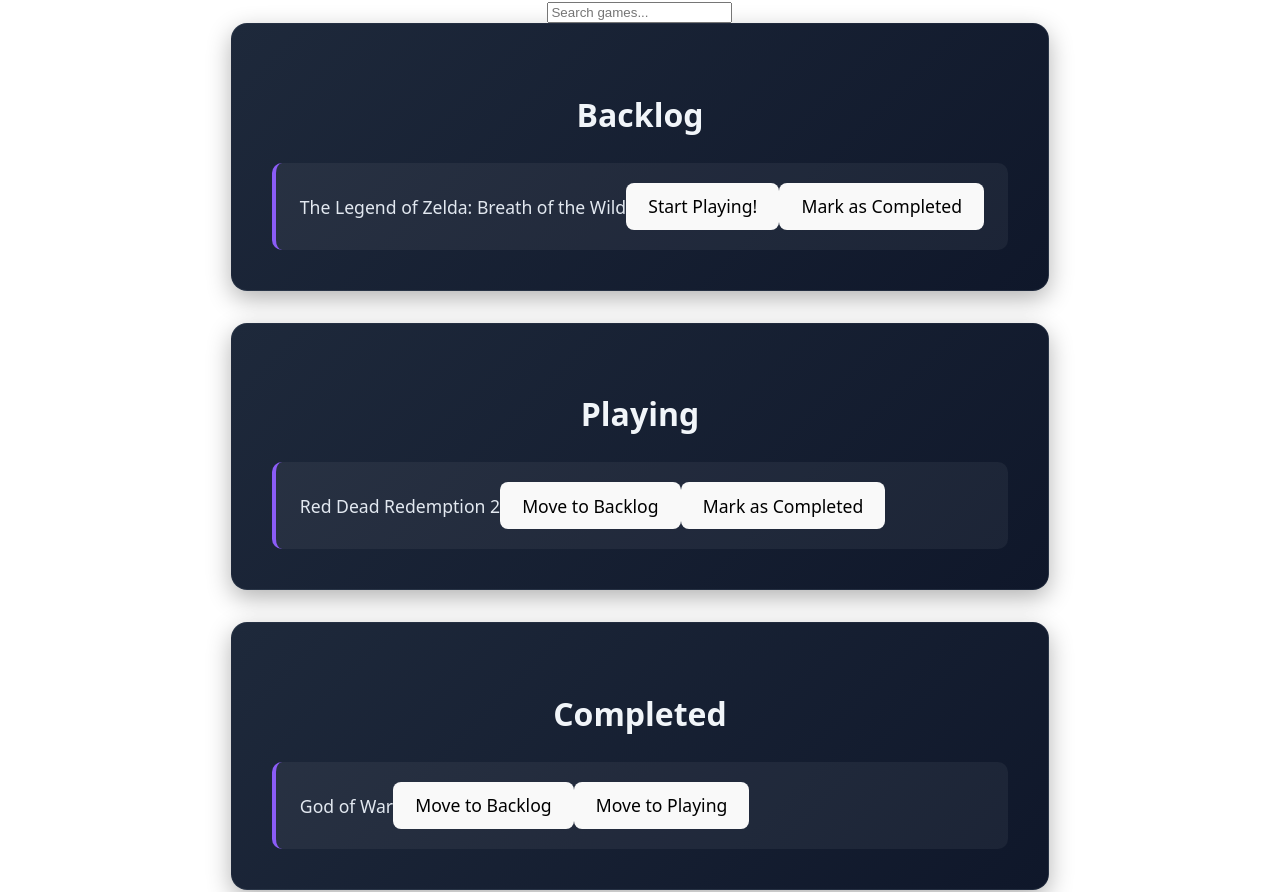
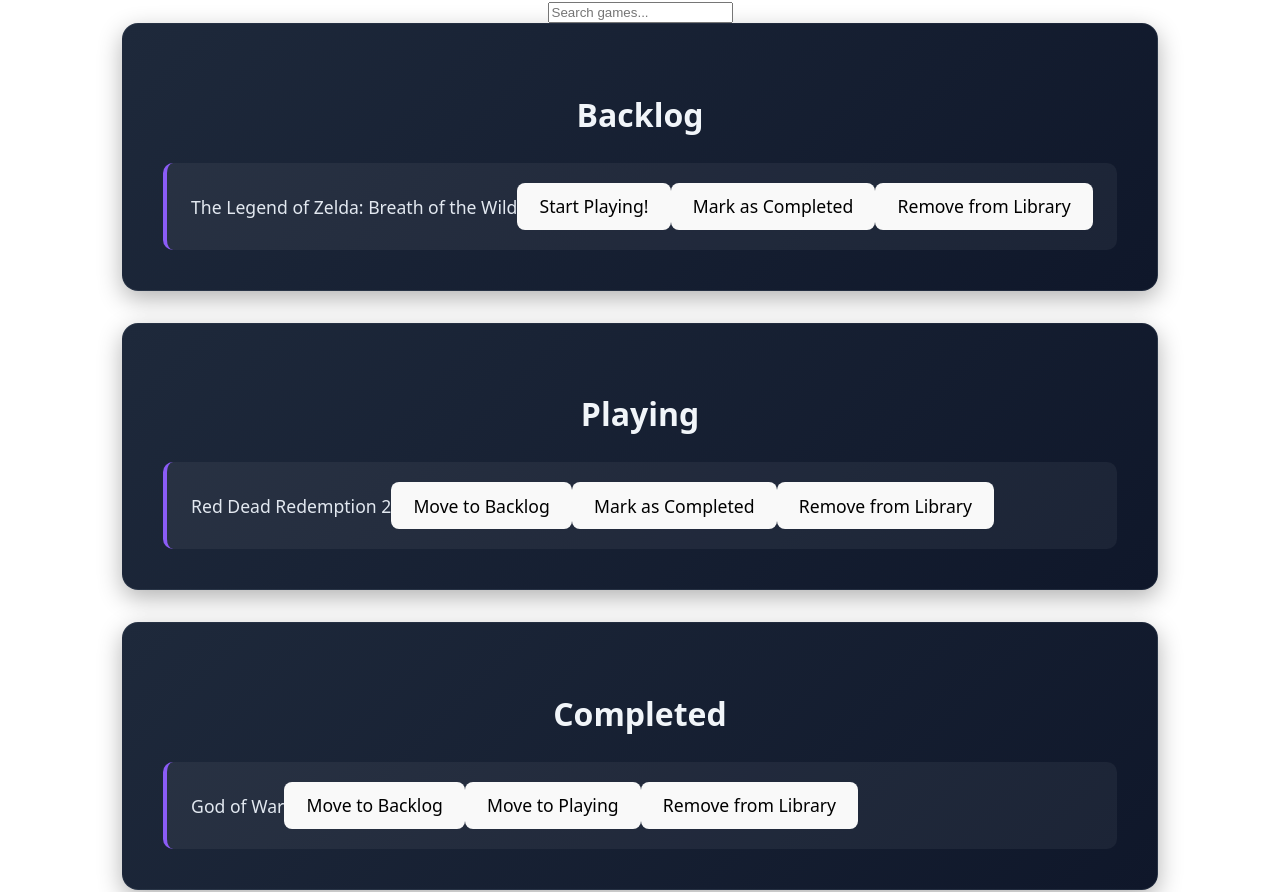
Before and after one commit to jguese3/full-stack-project, a React (Vite) app: page /UserGames in a window 1280 px wide. Shown: the part 277-1169 px from the top of the page. Built offline with nearby package versions, Linux system fonts and the light colour scheme.

Commit message:
feat: added remove from library functionality

```diff
--- a/src/components/userList/userGameList.tsx
+++ b/src/components/userList/userGameList.tsx
@@ -4,7 +4,7 @@
 
 export function UserGames() {
 
-    const { games, searchTerm, setSearchTerm, updateGameStatus } = useUserGames();
+    const { games, searchTerm, setSearchTerm, updateGameStatus, removeGameFromLibrary } = useUserGames();
 
     const backlogGames = games.filter(game => game.status === 'backlog');
     const playingGames = games.filter(game => game.status === 'playing');
@@ -19,23 +19,26 @@
                     games={backlogGames}
                     onMoveToPlaying={(game) => updateGameStatus(game.id, 'playing')}
                     onMoveToCompleted={(game) => updateGameStatus(game.id, 'completed')}
+                    removeGameFromLibrary={removeGameFromLibrary}
                 />
                 <Playing
                     games={playingGames}
                     onMoveToBacklog={(game) => updateGameStatus(game.id, 'backlog')}
                     onMoveToCompleted={(game) => updateGameStatus(game.id, 'completed')}
+                    removeGameFromLibrary={removeGameFromLibrary}
                 />
                 <Completed
                     games={completedGames}
                     onMoveToBacklog={(game) => updateGameStatus(game.id, 'backlog')}
                     onMoveToPlaying={(game) => updateGameStatus(game.id, 'playing')}
+                    removeGameFromLibrary={removeGameFromLibrary}
                 />
             </div>
         </section>
     );
 }
 
-function Backlog({ games, onMoveToPlaying, onMoveToCompleted }: { games: UserGame[], onMoveToPlaying: (game: UserGame) => void, onMoveToCompleted: (game: UserGame) => void }) {
+function Backlog({ games, onMoveToPlaying, onMoveToCompleted, removeGameFromLibrary }: { games: UserGame[], onMoveToPlaying: (game: UserGame) => void, onMoveToCompleted: (game: UserGame) => void, removeGameFromLibrary: (gameId: number) => void }) {
     return (
         <section className="backlog">
             <h2>Backlog</h2>
@@ -45,6 +48,7 @@
                     {game.title}
                     <button onClick={() => onMoveToPlaying(game)}>Start Playing!</button>
                     <button onClick={() => onMoveToCompleted(game)}>Mark as Completed</button>
+                    <button onClick={() => removeGameFromLibrary(game.id)}>Remove from Library</button>
                     </li>
                 ))}
             </ul>
@@ -52,7 +56,7 @@
     );
 }
 
-function Playing({ games, onMoveToBacklog, onMoveToCompleted }: { games: UserGame[], onMoveToBacklog: (game: UserGame) => void, onMoveToCompleted: (game: UserGame) => void }) {
+function Playing({ games, onMoveToBacklog, onMoveToCompleted, removeGameFromLibrary }: { games: UserGame[], onMoveToBacklog: (game: UserGame) => void, onMoveToCompleted: (game: UserGame) => void, removeGameFromLibrary: (gameId: number) => void }) {
     return (
         <section className="playing">
             <h2>Playing</h2>
@@ -62,6 +66,7 @@
                     {game.title}
                     <button onClick={() => onMoveToBacklog(game)}>Move to Backlog</button>
                     <button onClick={() => onMoveToCompleted(game)}>Mark as Completed</button>
+                    <button onClick={() => removeGameFromLibrary(game.id)}>Remove from Library</button>
                     </li>
                 ))}
             </ul>
@@ -69,7 +74,7 @@
     );
 }
 
-function Completed({ games, onMoveToBacklog, onMoveToPlaying }: { games: UserGame[], onMoveToBacklog: (game: UserGame) => void, onMoveToPlaying: (game: UserGame) => void }) {
+function Completed({ games, onMoveToBacklog, onMoveToPlaying, removeGameFromLibrary }: { games: UserGame[], onMoveToBacklog: (game: UserGame) => void, onMoveToPlaying: (game: UserGame) => void, removeGameFromLibrary: (gameId: number) => void }) {
     return (
         <section className="completed">
             <h2>Completed</h2>
@@ -79,6 +84,7 @@
                     {game.title}
                     <button onClick={() => onMoveToBacklog(game)}>Move to Backlog</button>
                     <button onClick={() => onMoveToPlaying(game)}>Move to Playing</button>
+                    <button onClick={() => removeGameFromLibrary(game.id)}>Remove from Library</button>
                     </li>
                 ))}
             </ul>
```
